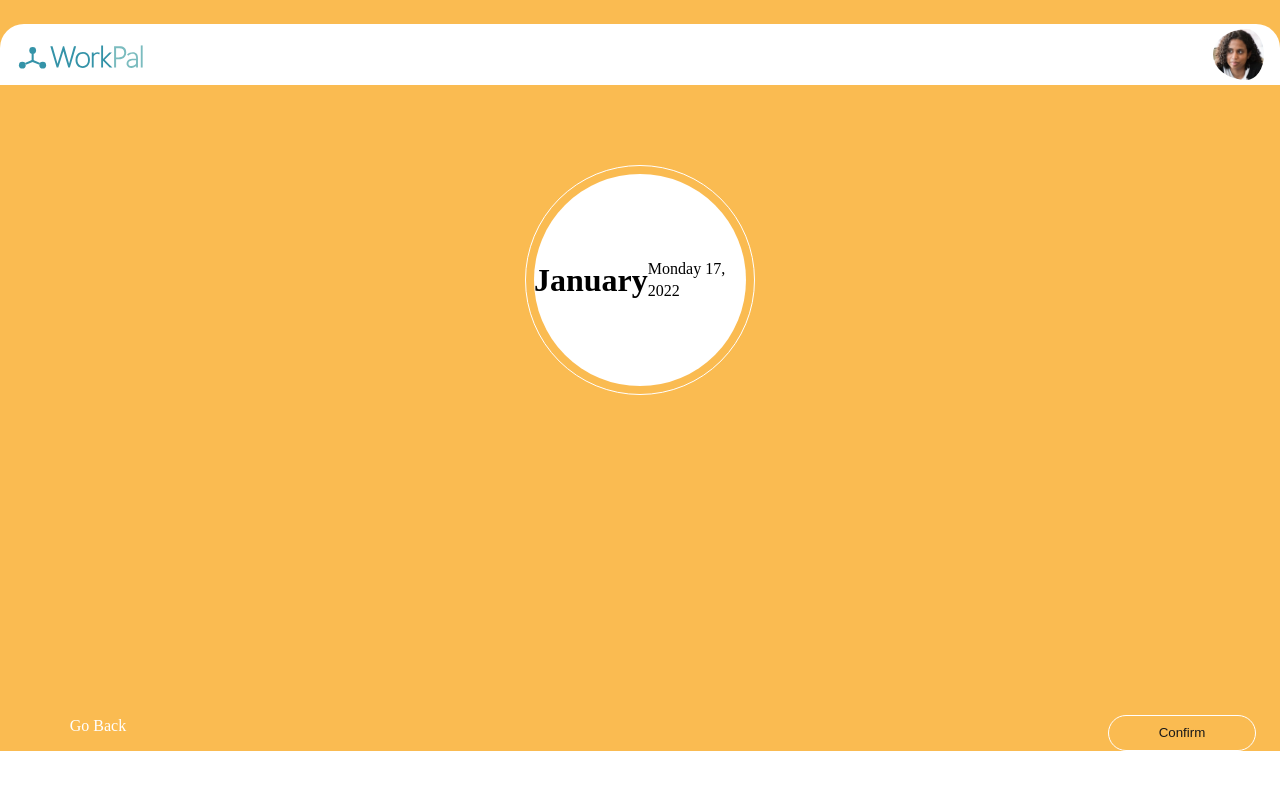
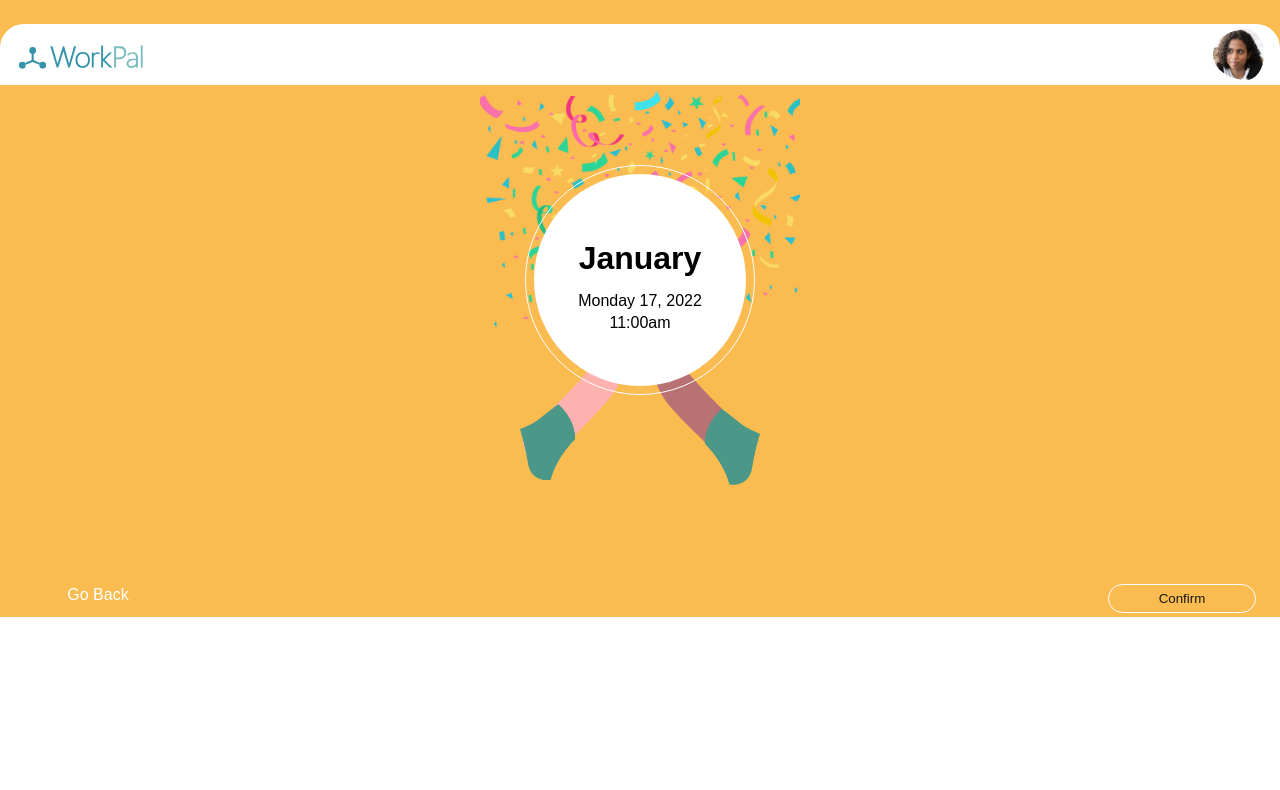
Before and after one commit to jkracoon/ip-project, a React (Create React App) app in the folder client/: page /confirmation in a window 1280 px wide. Shown: the top 790 px of the page. Built offline with nearby package versions, Linux system fonts and the light colour scheme.

Commit message:
final commit

```diff
--- a/client/src/pages/Confirmation/Confirmation.scss
+++ b/client/src/pages/Confirmation/Confirmation.scss
@@ -42,11 +42,12 @@
     color: white;
     margin-block-start: 0;
     margin-block-end: 0;
+    line-height: 1.8rem;
   }
 }
 .confirm-btn {
   width: 148px;
-  height: 36px;
+  height: 1.8rem;
   outline: none;
   color: #181818;
   border-radius: 20px;
@@ -60,7 +61,7 @@
   justify-content: space-between;
   align-items: center;
   vertical-align: center;
-  margin-top: 15rem;
+  margin-top: 1rem;
 }
 .img-container {
   width: 228px;
@@ -73,3 +74,22 @@
 .image1 {
   width: 10rem;
 }
+
+
+.inner-container {
+  display: flex;
+  flex-direction: column;
+}
+
+.background{
+  &__one {
+    margin-top: -24rem;
+    width: 20rem;
+  }
+  &__two {
+    margin-top: -15rem;
+    width: 15rem;
+  }
+
+
+}
--- a/client/src/pages/Confirmation/confirmation.js
+++ b/client/src/pages/Confirmation/confirmation.js
@@ -17,27 +17,29 @@ class Confirmation extends Component {
   //     `/schedule?activity=${this.state.activity}&&personality=${this.state.buttonValue}`
   //   );
   // }
-  // handleClick = () => {
-  //   // this.props.history.goBack()
-  // };
+  handleClick = () => {
+    this.props.history.goBack()
+  };
   render() {
     return (
       <div className="confirmation-wrapper">
         <div className="main-container">
           <div className="outer-container">
-
             <div className="inner-container">
               <h1>January</h1>
-              <br />
-              <p>Monday 17, 2022</p>
+              <div>Monday 17, 2022</div>
+              <div>11:00am</div>
+
             </div>
             <div className="img-container"></div>
           </div>
+            <img src={B1} className="background__one" alt="background" />
+            <img src={B2} className="background__two" alt="background" />
+
           <div className="btn-container">
             <div className="back-btn">
-              <p className="back-btn__text">Go Back</p>
+              <p className="back-btn__text">  Go Back </p>
             </div>
-
             <button className="confirm-btn">Confirm</button>
           </div>
         </div>
--- a/client/src/pages/Schedule/Schedule.scss
+++ b/client/src/pages/Schedule/Schedule.scss
@@ -1,6 +1,8 @@
 body {
   box-sizing: border-box;
+  font-family: Arial, Helvetica, sans-serif;
 }
+
 .schedule {
   &-container {
     margin: 1.5rem 1rem 1rem;
@@ -48,6 +50,23 @@ body {
       border: 1px solid #fabb51;
       border-radius: 20px;
       font-size: 17.68px;
+      cursor: pointer;
+      width: 148px;
+      height: 39px;
+      left: 20px;
+      top: 267px;
+
+      background: #ffffff;
+      border: 1px solid #f3950d;
+      box-sizing: border-box;
+      border-radius: 20px;
+
+      &:focus {
+        outline: none;
+        background-color: #fabb51;
+        box-shadow: none;
+      }
+
       //  margin-left: 100px;
     }
     display: flex;
@@ -69,17 +88,37 @@ body {
   &-continue-btn {
     margin-right: 2rem;
     margin-bottom: 1.5rem;
-    margin-top: 2rem;
+    margin-top: 10rem;
     text-align: right;
     color: #3493a8;
     font-size: 20px;
+
+  }
+
+  &__button {
+    margin: 1rem;
+    cursor: pointer;
+    width: 148px;
+    height: 39px;
+    left: 20px;
+    top: 267px;
+
+    background: #ffffff;
+    border: 1px solid #f3950d;
+    box-sizing: border-box;
+    border-radius: 20px;
+
+    &:focus {
+      outline: none;
+      background-color: #fabb51;
+      box-shadow: none;
+    }
   }
 }
-.in-active{
+.in-active {
   background-color: grey;
   color: white;
-
 }
-.active{
+.active {
   background-color: white;
 }
--- a/client/src/pages/Schedule/schedule.js
+++ b/client/src/pages/Schedule/schedule.js
@@ -112,7 +112,7 @@ class Schedule extends Component {
             </div>
           </div>
           <div className="schedule-btn-container">
-            <button
+            <button className="schedule__button"
               value={"9:00 pm"}
               className={this.state.className[0]}
               // onClick={this.handleClick}
```
